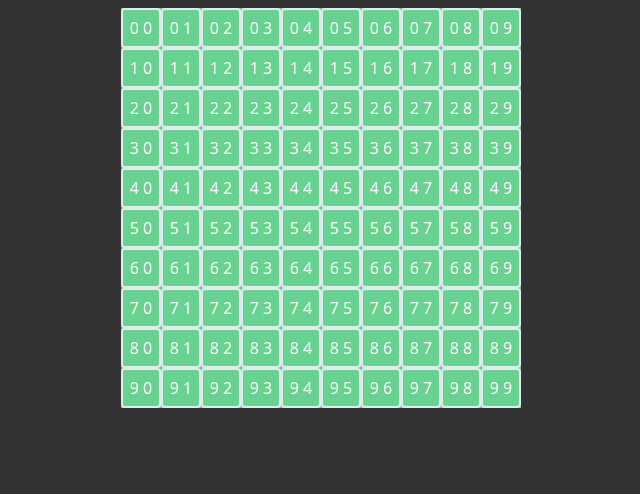
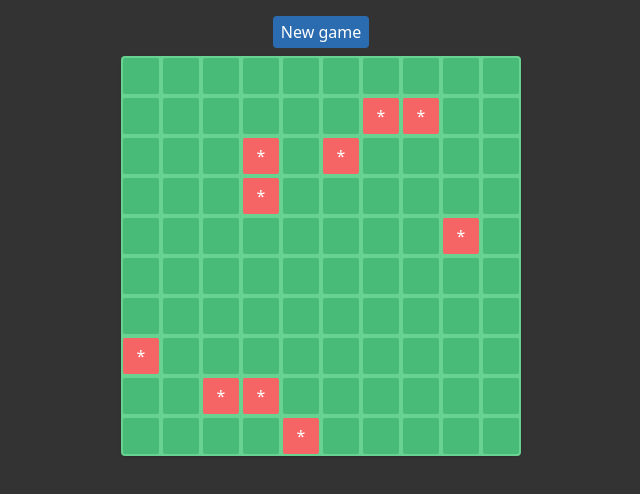
Before and after one commit to winterberryice/miami-minesweeper, a React (Vite) app: page / in a window 1280 px wide. Shown: the top 494 px of the page, without its empty margins (319-959 px from the left). Built offline with nearby package versions, Linux system fonts and the light colour scheme.

Commit message:
new game button

```diff
--- a/src/components/Board.tsx
+++ b/src/components/Board.tsx
@@ -1,11 +1,9 @@
 import React from 'react';
 import Cell from './Cell';
+import { logger } from '../utils';
+import AppContext from '../store/AppContext';
 
-interface BoardProps {
-  size: number;
-}
-
-enum CellStatus {
+export enum CellStatus {
   default = 'default',
   flag = 'flag',
 }
@@ -15,45 +13,32 @@ export interface CellState {
   mine: boolean;
 }
 
-interface BoardState {
+export interface BoardState {
   cells: CellState[][];
+  size: number;
+  mines: number;
 }
 
-export default function Board({ size }: BoardProps): JSX.Element {
-  function getInitialState(boardSize: number): BoardState {
-    const cells: CellState[][] = [];
+export default function Board(): JSX.Element {
+  // use setState in new game button
+  // // eslint-disable-next-line @typescript-eslint/no-unused-vars
+  // const [state, setState] = React.useState(getInitialState(size, mines));
+  const state = React.useContext(AppContext);
 
-    for (let row = 0; row < size; row += 1) {
-      cells[row] = [];
-      for (let column = 0; column < size; column += 1) {
-        cells[row][column] = {
-          status: CellStatus.default,
-          mine: false,
-        };
-      }
-    }
-
-    cells[3][7].mine = true;
-
-    console.log('cells', cells);
-
-    return { cells };
-  }
-
-  const [state, setState] = React.useState(getInitialState(size));
+  // console.log('store', appState);
 
   function getCellState(row: number, column: number): CellState {
     return state.cells[row][column];
   }
 
   function onCellClick(cellState: CellState): void {
-    console.log('status: ', cellState.status, ' mine: ', cellState.mine);
+    logger('status: ', cellState.status, ' mine: ', cellState.mine);
   }
 
   function render(): JSX.Element {
     const cells = [];
-    for (let row = 0; row < size; row += 1) {
-      for (let column = 0; column < size; column += 1) {
+    for (let row = 0; row < state.size; row += 1) {
+      for (let column = 0; column < state.size; column += 1) {
         const cellState = getCellState(row, column);
         cells.push(
           <Cell
@@ -68,7 +53,10 @@ export default function Board({ size }: BoardProps): JSX.Element {
     }
 
     return (
-      <div style={{ display: 'grid' }} className="mx-auto bg-green-400">
+      <div
+        style={{ display: 'grid' }}
+        className="mx-auto bg-green-400 rounded shadow"
+      >
         {cells}
       </div>
     );
--- /dev/null
+++ b/src/components/Button.tsx
@@ -0,0 +1,25 @@
+import React from 'react';
+
+interface ButtonProps {
+  children?: React.ReactNode;
+  onClick?: (e: React.MouseEvent<HTMLButtonElement, MouseEvent>) => void;
+}
+
+export default function Button({
+  children,
+  onClick,
+}: ButtonProps): JSX.Element {
+  return (
+    <button
+      className="rounded bg-blue-700 hover:bg-blue-800 py-1 px-2"
+      type="button"
+      onClick={(e): void => {
+        if (onClick) {
+          onClick(e);
+        }
+      }}
+    >
+      {children}
+    </button>
+  );
+}
--- a/src/components/Cell.tsx
+++ b/src/components/Cell.tsx
@@ -1,5 +1,6 @@
 import React from 'react';
-import { CellState } from './Board';
+import { CellState, CellStatus } from './Board';
+import { logger } from '../utils';
 
 const CELL_SIZE = '40px';
 
@@ -19,6 +20,24 @@ export default function Cell({
   // const { obj, bounds } = useMeasure<HTMLDivElement>();
 
   function render(): JSX.Element {
+    function getBackground(): string {
+      if (cellState.mine) {
+        return 'bg-red-500 hover:bg-red-600';
+      }
+      return 'bg-green-500 hover:bg-green-600';
+    }
+
+    function printStatus(): string {
+      if (cellState.mine) {
+        return '*';
+      }
+      if (cellState.status === CellStatus.flag) {
+        return 'f';
+      }
+
+      return '';
+    }
+
     return (
       <div
         // ref={obj.ref}
@@ -33,16 +52,16 @@ export default function Cell({
         }}
         className="relative "
       >
-        <div className="absolute inset-0 border-2 rounded overflow-hidden">
+        <div className="absolute inset-0 border-2 border-transparent rounded overflow-hidden">
           <button
             type="button"
-            className="hover:bg-green-600 h-full w-full"
+            className={[getBackground(), ' h-full w-full'].join(' ')}
             onClick={(): void => {
-              console.log('row: ', row, ' col: ', column);
+              logger('row: ', row, ' col: ', column);
               onClick(cellState);
             }}
           >
-            {`${row} ${column}`}
+            {printStatus()}
           </button>
         </div>
       </div>
--- a/src/components/Main.tsx
+++ b/src/components/Main.tsx
@@ -1,11 +1,37 @@
 import React from 'react';
 import Board from './Board';
+import Button from './Button';
+import { AppProvider } from '../store/AppContext';
+import { getInitialState } from '../utils';
 
-export default function Main(): JSX.Element {
+export default function App(): JSX.Element {
+  const [state, setState] = React.useState(getInitialState(10, 10));
+
+  return (
+    <AppProvider value={state}>
+      <Main
+        newGame={(): void => {
+          setState(getInitialState(10, 10)); // TODO: causing re-renders
+        }}
+      />
+    </AppProvider>
+  );
+}
+
+function Main({ newGame }: { newGame: () => void }): JSX.Element {
   return (
     <div className="p-2">
+      <div className="flex justify-center py-2">
+        <Button
+          onClick={(): void => {
+            newGame();
+          }}
+        >
+          New game
+        </Button>
+      </div>
       <div className="flex">
-        <Board size={10} />
+        <Board />
       </div>
     </div>
   );
--- a/src/index.tsx
+++ b/src/index.tsx
@@ -1,6 +1,6 @@
 import * as React from 'react';
 import { render } from 'react-dom';
-import Main from './components/Main';
+import App from './components/Main';
 import './styles/index.scss';
 
-render(<Main />, document.getElementById('root'));
+render(<App />, document.getElementById('root'));
--- /dev/null
+++ b/src/store/AppContext.ts
@@ -0,0 +1,8 @@
+import React from 'react';
+import { BoardState } from '../components/Board';
+
+const AppContext = React.createContext<BoardState>({} as BoardState);
+
+export const AppProvider = AppContext.Provider;
+export const AppConsumer = AppContext.Consumer;
+export default AppContext;
--- /dev/null
+++ b/src/utils.ts
@@ -0,0 +1,61 @@
+import { BoardState, CellState, CellStatus } from './components/Board';
+
+const DEBUG = true;
+
+function logger(...args: unknown[]): void {
+  if (DEBUG) {
+    // eslint-disable-next-line no-console
+    console.log(...args);
+  }
+}
+
+function getInitialState(boardSize: number, mines: number): BoardState {
+  const cells: CellState[][] = [];
+
+  function fillCells(): void {
+    for (let row = 0; row < boardSize; row += 1) {
+      cells[row] = [];
+      for (let column = 0; column < boardSize; column += 1) {
+        cells[row][column] = {
+          status: CellStatus.default,
+          mine: false,
+        };
+      }
+    }
+  }
+
+  function getRandomCell(): CellState {
+    const row = Math.floor(Math.random() * cells.length);
+    const column = Math.floor(Math.random() * cells[row].length);
+    return cells[row][column];
+  }
+
+  function getNonMinedCell(): CellState {
+    let cell = getRandomCell();
+    let counter = 0;
+
+    while (cell.mine) {
+      cell = getRandomCell();
+      counter += 1;
+    }
+
+    logger('iterations: ', counter);
+
+    return cell;
+  }
+
+  function randomizeCells(): void {
+    for (let i = 0; i < mines; i += 1) {
+      getNonMinedCell().mine = true;
+    }
+  }
+
+  fillCells();
+  randomizeCells();
+
+  logger('cells', cells);
+
+  return { cells, mines, size: boardSize };
+}
+
+export { logger, getInitialState };
```
Also changed, not shown: .eslintrc.js.
